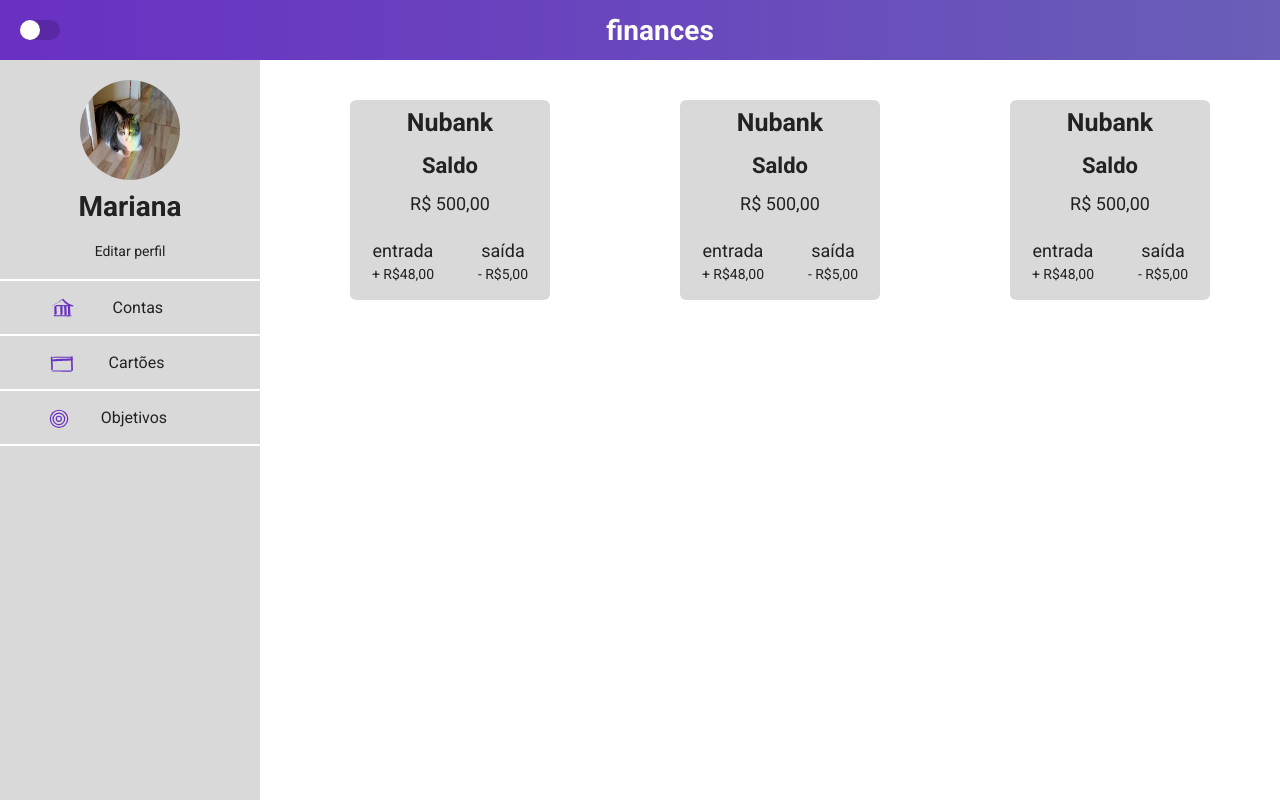
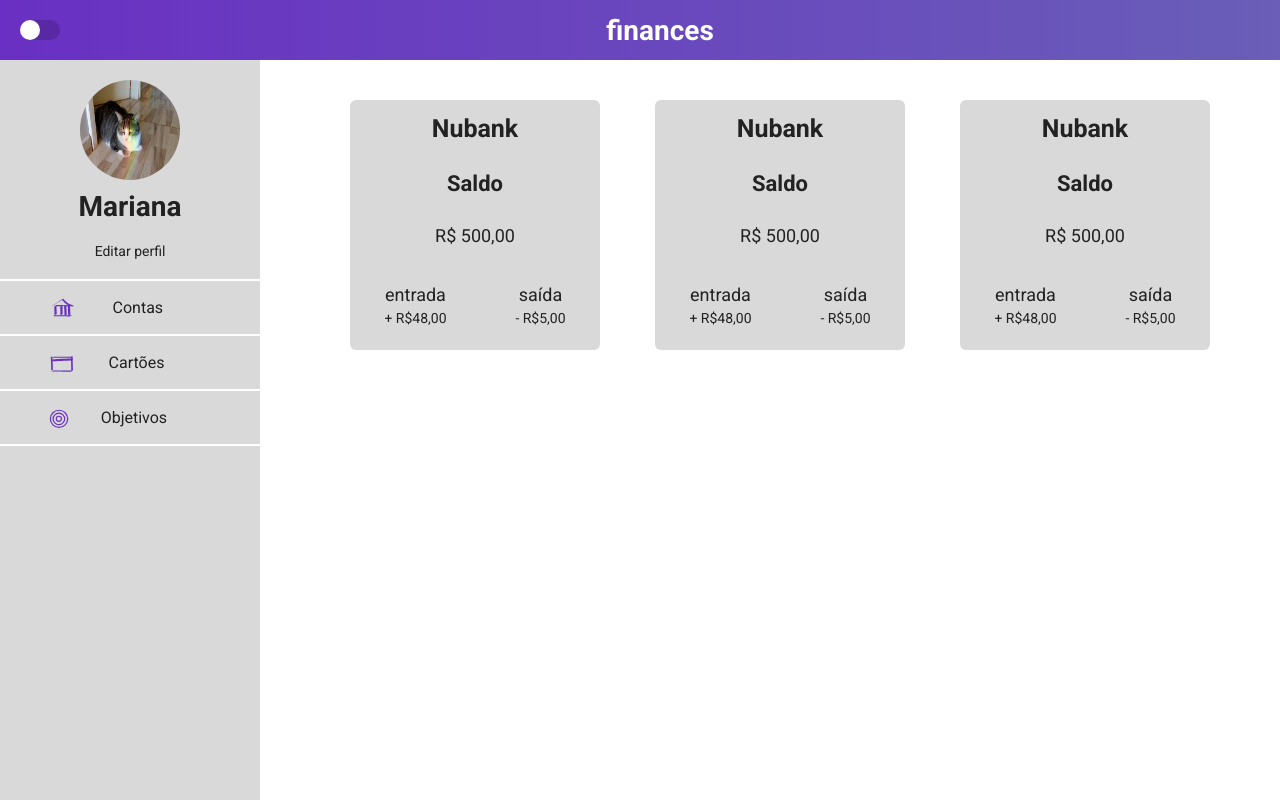
Before and after one commit to mariana-pereira/finances-react, a React (Create React App) app: page /accounts in a window 1280 px wide. Built offline with nearby package versions, Linux system fonts and the light colour scheme.

Commit message:
make card size adjustable by props

```diff
--- a/src/components/Card/index.tsx
+++ b/src/components/Card/index.tsx
@@ -2,8 +2,13 @@
 
 import { Container } from './styles';
 
-const Card: React.FC = ({ children }) => (
-  <Container>
+export interface CardProps {
+  width: string;
+  height: string;
+}
+
+const Card: React.FC<CardProps> = ({ children, width, height }) => (
+  <Container width={width} height={height}>
     {children}
   </Container>
 );
--- a/src/components/Card/styles.ts
+++ b/src/components/Card/styles.ts
@@ -1,8 +1,10 @@
 import styled from 'styled-components';
 
-export const Container = styled.div`
-  width: 200px;
-  height: 200px;
+import { CardProps } from '.';
+
+export const Container = styled.div<CardProps>`
+  width: ${(props) => props.width};
+  height: ${(props) => props.height};
   background-color: ${(props) => props.theme.colors.gray};
   border-radius: 6px;
 
--- a/src/pages/Accounts/index.tsx
+++ b/src/pages/Accounts/index.tsx
@@ -12,7 +12,7 @@
   <Layout>
     <Container>
       <CardContainer>
-        <Card>
+        <Card width="250px" height="250px">
           <Account>Nubank</Account>
           <Title>Saldo</Title>
           <Amount>R$ 500,00</Amount>
@@ -27,7 +27,7 @@
             </Revenue>
           </RevenueContainer>
         </Card>
-        <Card>
+        <Card width="250px" height="250px">
           <Account>Nubank</Account>
           <Title>Saldo</Title>
           <Amount>R$ 500,00</Amount>
@@ -42,7 +42,7 @@
             </Revenue>
           </RevenueContainer>
         </Card>
-        <Card>
+        <Card width="250px" height="250px">
           <Account>Nubank</Account>
           <Title>Saldo</Title>
           <Amount>R$ 500,00</Amount>
--- a/src/pages/Main/index.tsx
+++ b/src/pages/Main/index.tsx
@@ -17,17 +17,17 @@
   <Layout>
     <Container>
       <CardContainer>
-        <Card>
+        <Card width="200px" height="200px">
           <Icon src={accountIcon} alt="account" />
           <Amount>R$ 200</Amount>
           <Title>Saldo em conta</Title>
         </Card>
-        <Card>
+        <Card width="200px" height="200px">
           <Icon src={investmentIcon} alt="investments" />
           <Amount>R$ 200</Amount>
           <Title>Saldo investido</Title>
         </Card>
-        <Card>
+        <Card width="200px" height="200px">
           <Icon src={invoiceIcon} alt="invoice" />
           <Amount>R$ 200</Amount>
           <Title>Total de faturas</Title>
```
